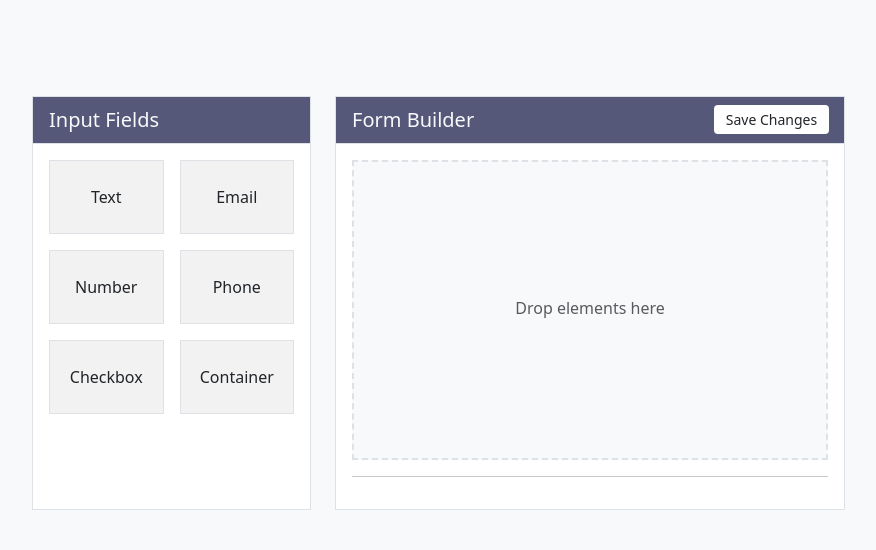
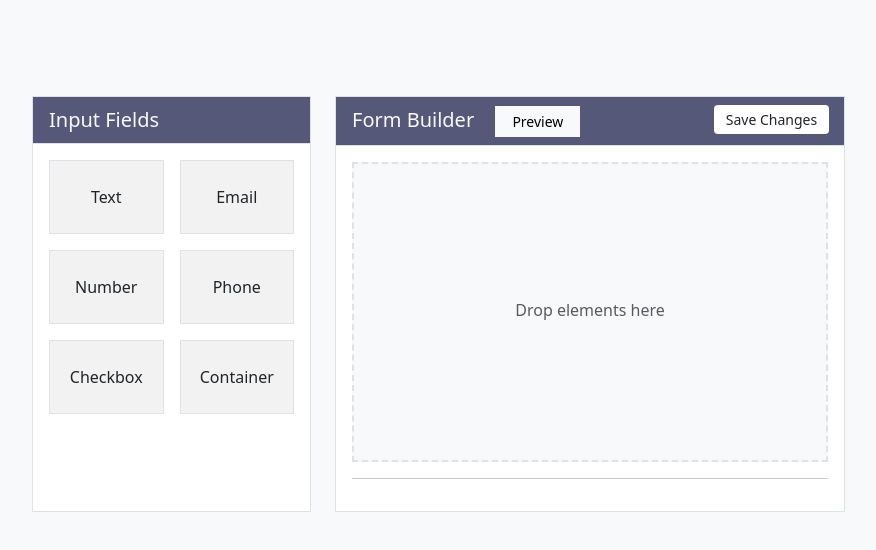
Before and after one commit to rubel601619/form-builder, a plain HTML site: page index.html in a window 1280 px wide. Shown: the whole page, without its empty margins (50-926 px from the left). Drawn offline with nearby package versions, Linux system fonts and the light colour scheme.

Commit message:
Update index.html

```diff
--- a/index.html
+++ b/index.html
@@ -84,6 +84,7 @@
                         <div
                            class="px-3 py-2 fs-5 bg-custom text-light border-bottom position-relative">
                            Form Builder
+                           <a href="./to.html" class="btn btn-light rounded-0 btn-sm px-3 ms-3">Preview</a>
                            <button
                               class="btn btn-sm btn-default border-0 position-absolute bg-white text-dark"
                               style="right: 15px; width: 115px"
```
